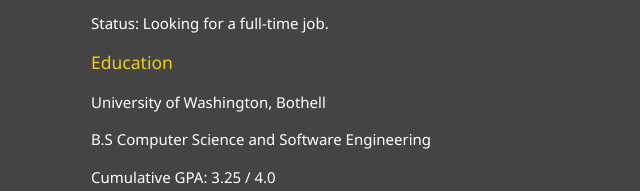
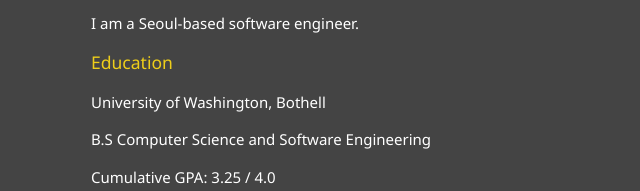
Before and after one commit to yuunlimm/portfolio, a website: page dist/about.html in a window 1280 px wide. Shown: the part 251-442 px from the top of the page, 359-999 px from the left. Drawn offline with Linux system fonts and the light colour scheme.

```diff
--- a/dist/about.html
+++ b/dist/about.html
@@ -45,7 +45,7 @@
           <h1 style="color:cornflowerblue"> Yuun Bum Lim</h1>
           <h3 class="text-secondary">BIO</h3>
           <p>
-            Status: Looking for a full-time job.
+            I am a Seoul-based software engineer.
           </p>
           <h3 class="text-secondary">Education</h3>
           <p>
```
Also changed, not shown: dist/work.html (+1 -1 lines).
